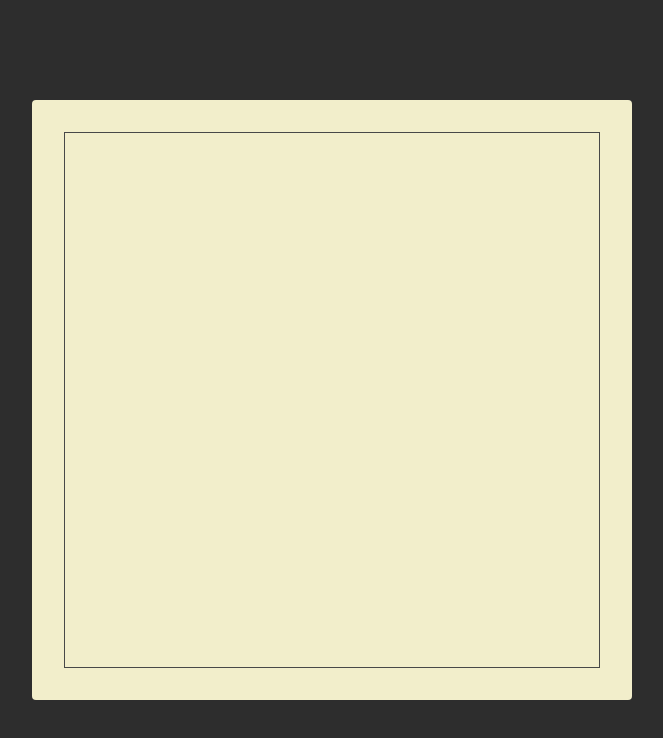
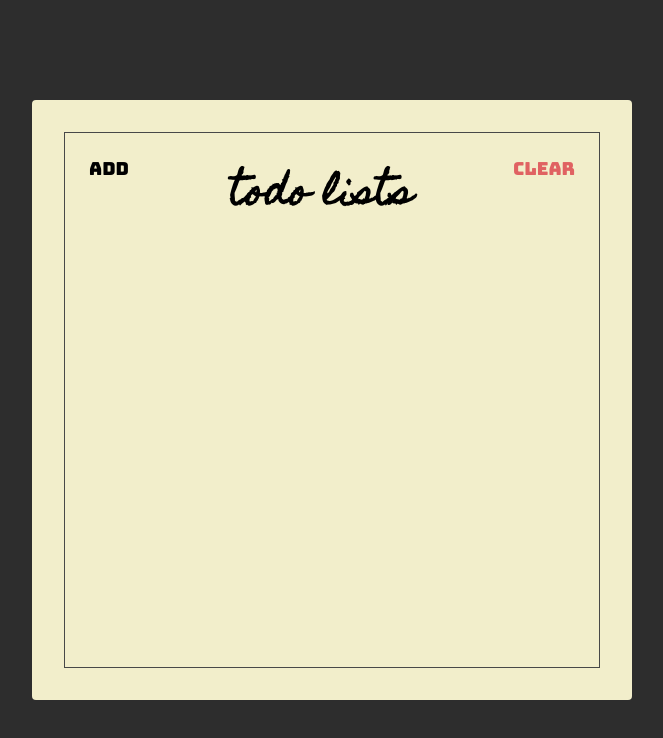
Before and after one commit to muhelkassa/react-course-start, a website: page index.html in a window 1280 px wide. Shown: the whole page, without its empty margins (308-971 px from the left). Drawn offline with Linux system fonts and the light colour scheme.

Commit message:
membuat header section

```diff
--- a/index.html
+++ b/index.html
@@ -10,7 +10,13 @@
   </head>
   <body>
     <div class="container">
-      <div class="frame"></div>
+      <div class="frame">
+        <div class="header">
+          <button class="header-btn">Add</button>
+          <h1 class="header-title">Todo Lists</h1>
+          <button class="header-btn main-red-color">Clear</button>
+        </div>
+      </div>
     </div>
   </body>
 </html>
--- a/style.css
+++ b/style.css
@@ -4,6 +4,13 @@
 
 /* bintang berarti memberikan seluruh tag yang ada di file index.html
 */
+
+:root {
+  --main-red-color: #e06262;
+}
+.main-red-color {
+  color: var(--main-red-color);
+}
 
 html {
   font-size: 10px;
@@ -39,4 +46,31 @@ html {
 .frame {
   border: 1px solid #484848;
   height: 100%;
+
+  display: flex;
+  flex-direction: column;
 }
+
+.header {
+  display: flex;
+  align-items: flex-start;
+}
+
+.header-title {
+  flex: 1;
+  text-align: center;
+
+  font-size: 3.6rem;
+  font-family: "Homemade Apple", sans-serif;
+  text-transform: lowercase;
+}
+
+.header-btn {
+  font-size: 1.8rem;
+  font-family: "Bungee", sans-serif;
+
+  padding: 24px;
+  background: unset;
+  border: unset;
+  outline: unset;
+}
```
